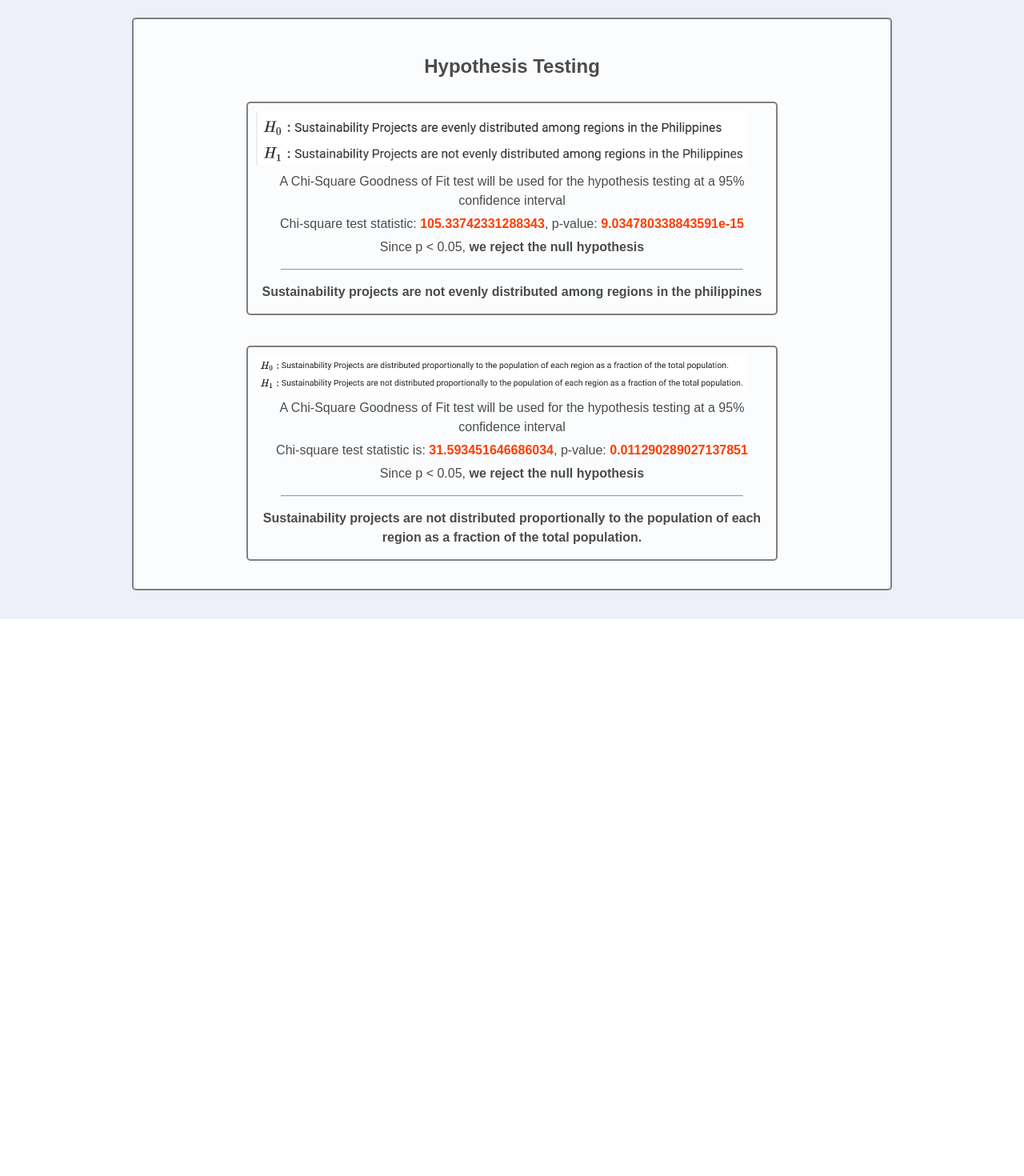
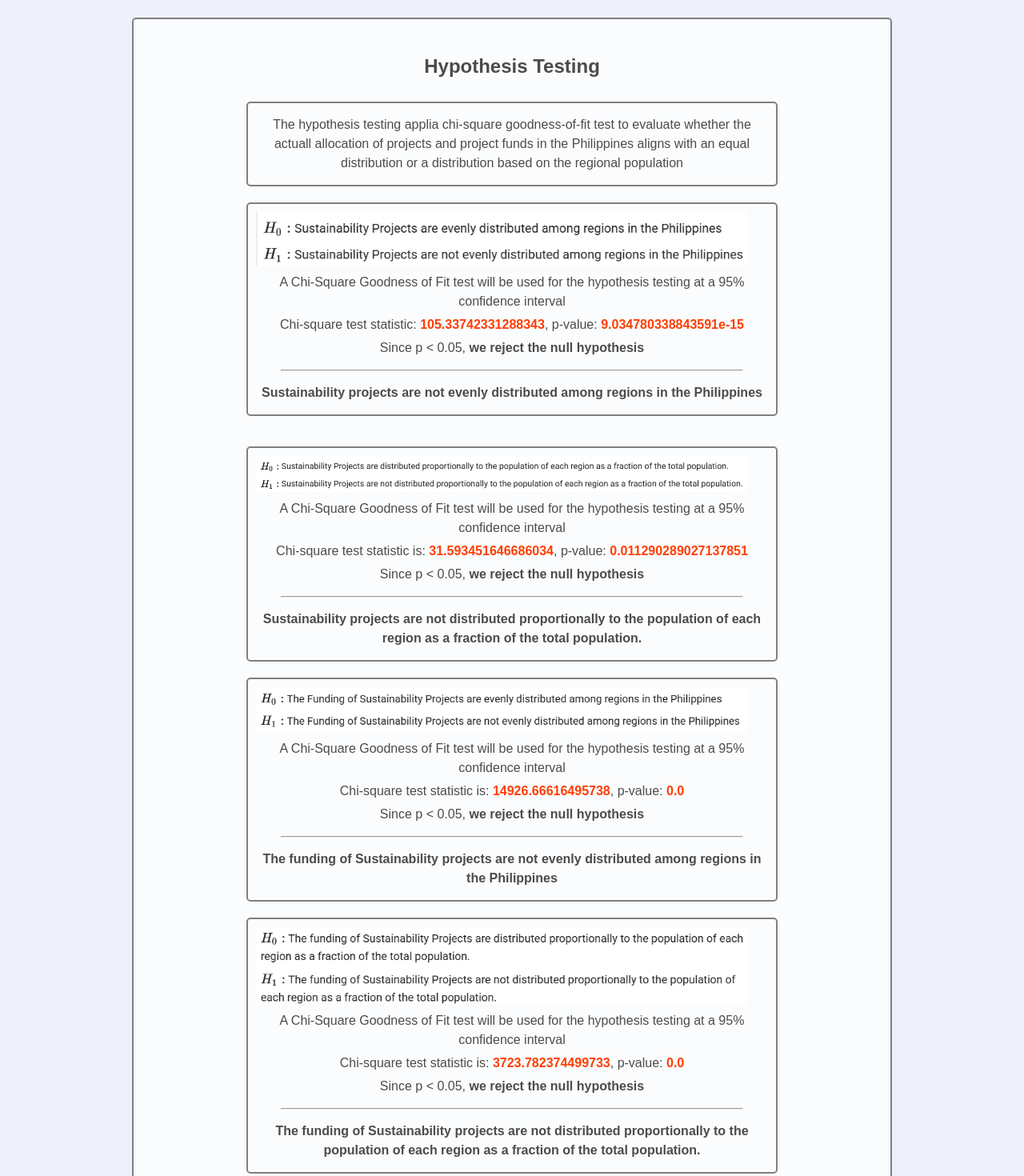
Before and after one commit to dddelacruz/cs132-2425b-grp14, a SvelteKit app: page /EDA in a window 1280 px wide. Shown: the part 6060-7530 px from the top of the page at 80% size. Before the commit the page ends 6834 px from the top, so only its background shows below. Built offline with nearby package versions, Linux system fonts and the light colour scheme.

Commit message:
finished Hypthesis Testing

```diff
--- a/src/routes/EDA/+page.svelte
+++ b/src/routes/EDA/+page.svelte
@@ -10,6 +10,9 @@
 	import hotspots from '$lib/assets/hotspots.png';
 	import Hypothesis_1 from '$lib/assets/Hypothesis_1.png';
 	import Hypothesis_2 from '$lib/assets/Hypothesis_2.png';
+	import Hypothesis_3 from '$lib/assets/Hypothesis_3.png';
+	import Hypothesis_4 from '$lib/assets/Hypothesis_4.png';
+    import Page from '../+page.svelte';
 </script>
 
 <svelte:head>
@@ -274,14 +277,17 @@
 
 <section>
 	<h2><b>Hypothesis Testing</b></h2>
-
+	<div class="textbox">
+		<p>The hypothesis testing applia chi-square goodness-of-fit test to evaluate whether the actuall allocation of projects and project funds
+		in the Philippines aligns with an equal distribution or a distribution based on the regional population</p>
+	</div>
 	<div class="textbox">
 		<img src={Hypothesis_1} style='width: 48vw'>
 		<p> A Chi-Square Goodness of Fit test will be used for the hypothesis testing at a 95% confidence interval </p>
 		<p> Chi-square test statistic: <span class='highlight'>105.33742331288343</span>, p-value: <span class='highlight'>9.034780338843591e-15</span></p>
 		<p> Since p &lt; 0.05, <b>we reject the null hypothesis</b></p>
 		<hr>
-		<p><b> Sustainability projects are not evenly distributed among regions in the philippines</b></p>
+		<p><b> Sustainability projects are not evenly distributed among regions in the Philippines</b></p>
 	</div>
 
 	<br>
@@ -295,6 +301,23 @@
 		<p><b> Sustainability projects are not distributed proportionally to the population of each region as a fraction of the total population.</b></p>
 	</div>
 
+	<div class ='textbox'>
+		<img src={Hypothesis_3} style='width: 48vw'>
+		<p> A Chi-Square Goodness of Fit test will be used for the hypothesis testing at a 95% confidence interval </p>
+		<p> Chi-square test statistic is: <span class='highlight'>14926.66616495738</span>, p-value: <span class='highlight'>0.0</span></p>
+		<p> Since p &lt; 0.05, <b>we reject the null hypothesis</b></p>
+		<hr>
+		<p><b> The funding of Sustainability projects are not evenly distributed among regions in the Philippines</b></p>
+	</div>
+
+	<div class ='textbox'>
+		<img src={Hypothesis_4} style='width: 48vw'>
+		<p> A Chi-Square Goodness of Fit test will be used for the hypothesis testing at a 95% confidence interval </p>
+		<p> Chi-square test statistic is: <span class='highlight'>3723.782374499733</span>, p-value: <span class='highlight'>0.0</span></p>
+		<p> Since p &lt; 0.05, <b>we reject the null hypothesis</b></p>
+		<hr>
+		<p><b> The funding of Sustainability projects are not distributed proportionally to the population of each region as a fraction of the total population.</b></p>
+	</div>
 </section>
 
 <style>
```
Also changed, not shown: src/lib/assets/Hypothesis_3.png (added), src/lib/assets/Hypothesis_4.png (added).
